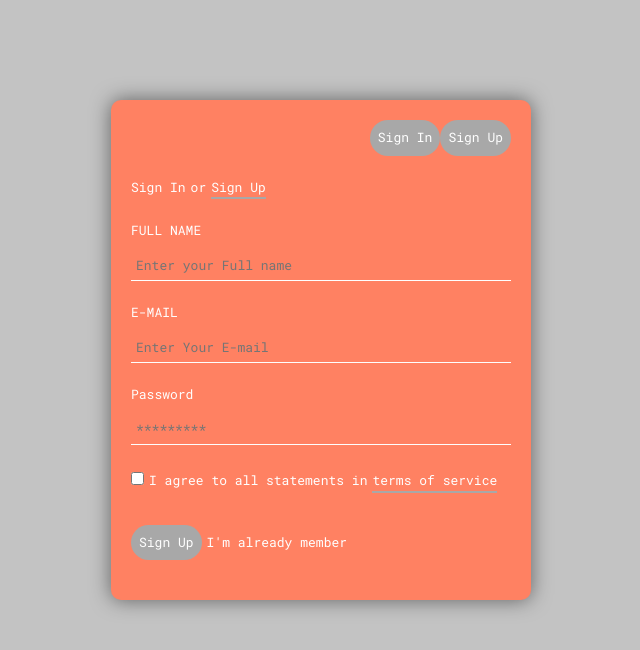
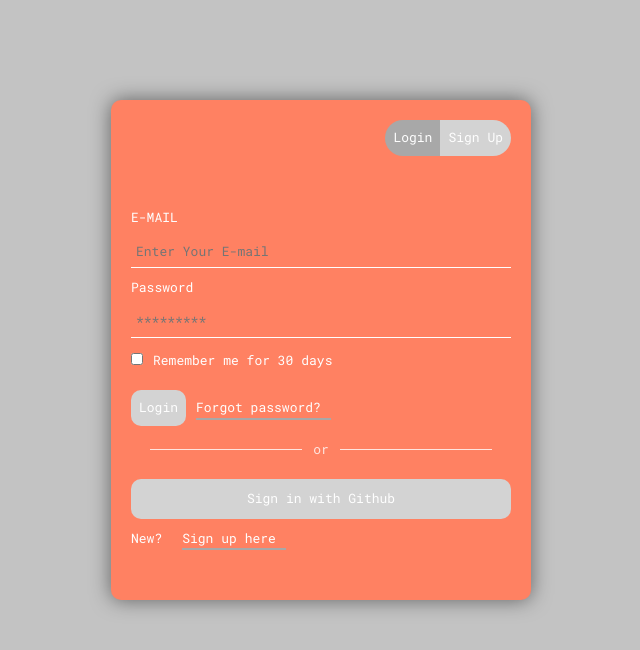
Before and after one commit to newbenhd/quick-live, a React (Create React App) app in the folder client/: page /login in a window 1280 px wide. Shown: the top 650 px of the page, without its empty margins (319-959 px from the left). Built offline with nearby package versions, Linux system fonts and the light colour scheme.

Commit message:
[Front>Login] signup/login form created with dynamic view using react state class

```diff
--- a/client/src/page/Login.js
+++ b/client/src/page/Login.js
@@ -1,13 +1,57 @@
 /* eslint-disable jsx-a11y/anchor-is-valid */
 import React from "react";
 
-const LoginForm = () => (
-  <div className={'form login'}>
-      <div className={"link"}>
-        <button className={"accent-bg"}>Sign In</button>
-        <button className={"accent-bg"}>Sign Up</button>
+class Form extends React.Component {
+  state = {
+    method: 'login',
+    loginButtonClass: 'accent-bg left active',
+    signUpButtonClass: 'accent-bg right'
+  };
+  changeForm = async (method) => {
+    // this.setState((state,props)=>({
+    //   method
+    // }))
+    try{
+      await this.setState((prevState)=>{
+        let loginButtonClass = prevState.loginButtonClass;
+        let signUpButtonClass = prevState.signUpButtonClass;
+        if(method === 'login') {
+          loginButtonClass = 'accent-bg left active';
+          signUpButtonClass = 'accent-bg right';
+        } else if(method === 'signUp') {
+          signUpButtonClass = 'accent-bg right active';
+          loginButtonClass = 'accent-bg left';
+        }
+        return {
+          ...prevState,
+          loginButtonClass,
+          signUpButtonClass,
+          method
+        }
+      });
+    } catch (e) {
+      throw e
+    }
+  };
+  render() {
+    return (
+      <div className={"form"}>
+        <div className="link">
+          <button className={`${this.state.loginButtonClass}`} onClick={(event)=>this.changeForm('login')}>Login</button>
+          <button className={`${this.state.signUpButtonClass}`} onClick={(event)=>this.changeForm('signUp')}>Sign Up</button>
         </div>
-    <p><span>Sign In</span><span>or</span><span className={"accent-line"}>Sign Up</span></p>
+        {
+          this.state.method === 'login' ? <LoginForm/> : <SignUpForm/>
+        }
+      </div>
+    );
+  }
+}
+
+const SignUpForm = () => (
+
+
+    <div className="signUp">
       <div className="form-group">
         <label>FULL NAME</label>
         <input type={"text"} placeholder={"Enter your Full name"} />
@@ -26,11 +70,42 @@ const LoginForm = () => (
       </div>
       <div className="form-group inline">
         <button className={"accent-bg"}>Sign Up</button>
-      <p>I'm already member</p>
+        <p className={"accent-line"}>I'm already member</p>
+      </div>
+    </div>
+);
+
+const LoginForm = () => (
+  <div className="login">
+    <div className="form-group">
+      <label>E-MAIL</label>
+      <input type={'email'} placeholder={"Enter Your E-mail"} />
+    </div>
+    <div className="form-group">
+      <label>Password</label>
+      <input type={"password"} placeholder={"*********"}/>
+    </div>
+    <div className="form-group inline">
+      <input className={"sign-in checkbox"} type={"checkbox"} />
+      <p>Remember me for 30 days</p>
+    </div>
+    <div className="form-group inline">
+      <button className={"accent-bg"}>Login</button>
+      <p className={"accent-line"}>Forgot password?</p>
+    </div>
+    <div className="form-group">
+      <p className={"or"}>or</p>
+    </div>
+    <div className="form-group">
+      <button className="loginWith-button github">Sign in with Github</button>
+    </div>
+    <div className="form-group inline">
+      <p>New?</p>
+      <p className={"accent-line"}>Sign up here</p>
     </div>
   </div>
 );
 
 export default () => (<div className={"page login"}>
-  <LoginForm />
+  <Form />
 </div>);
--- a/client/src/sass/page/login.style.scss
+++ b/client/src/sass/page/login.style.scss
@@ -5,6 +5,44 @@
   justify-content: center;
   height: 100vh;
   padding-top: 10rem;
+
+  & > .signUp {
+
+  }
+  .login {
+      .or {
+        display: inline-block;
+        text-align: center;
+        position: relative;
+        color: rgba($primary-color-light,0.8);
+        &:before, &:after {
+          content: '';
+          position: absolute;
+          width: 40%;
+          height: 0.1rem;
+          background-color: rgba($primary-color-light,0.8);
+        }
+        &:before {
+          top: 50%;
+          left: 5%;
+        }
+        &:after {
+          top: 50%;
+          right: 5%;
+        }
+      }
+    .loginWith-button {
+      background-color: $accent-color-light;
+      padding: 1rem;
+      border: none;
+      border-radius: 1rem;
+      color: $primary-color-light;
+      width: 100%;
+      &:focus {
+        outline: none;
+      }
+    }
+  }
 
   .form {
     width: 42rem;
@@ -23,6 +61,9 @@
     & > *:not(:last-child) {
       margin-bottom: 2.2rem;
     }
+    & > *:nth-child(2) {
+      margin-top: 3rem;
+    }
   }
 
   .form-group {
@@ -34,9 +75,12 @@
       align-items: baseline;
 
       & > *:nth-child(1n) {
-        margin-right: 0.5rem;
+        margin-right: 1rem;
       }
     }
+  }
+  button:focus {
+    outline: none;
   }
   .link {
     display: flex;
@@ -60,11 +104,32 @@
   .accent-line {
     border-bottom: 0.2rem solid $accent-color;
   }
+  .link {
+    .accent-bg {
+      border-radius: 2rem;
+    }
+  }
   .accent-bg {
     border: none;
-    background-color: $accent-color;
-    border-radius: 5rem;
+    background-color: $accent-color-light;
+    border-radius: 1rem;
+
     padding: 0.8rem;
-    color: $primary-color-light
+    color: $primary-color-light;
+    &.left {
+      border-bottom-right-radius: 0;
+      border-top-right-radius: 0;
+    }
+    &.right {
+      border-bottom-left-radius: 0;
+      border-top-left-radius: 0;
+    }
+    &.active {
+      background-color: $accent-color;
+    }
+  }
+  input[type='checkbox'] {
+    width: 1.2rem;
+    height: 1.2rem;
   }
 }
```
Also changed, not shown: 1 other file (tests, documents, lock files or other folders). Lines whose indentation alone changed are shown as unchanged.
